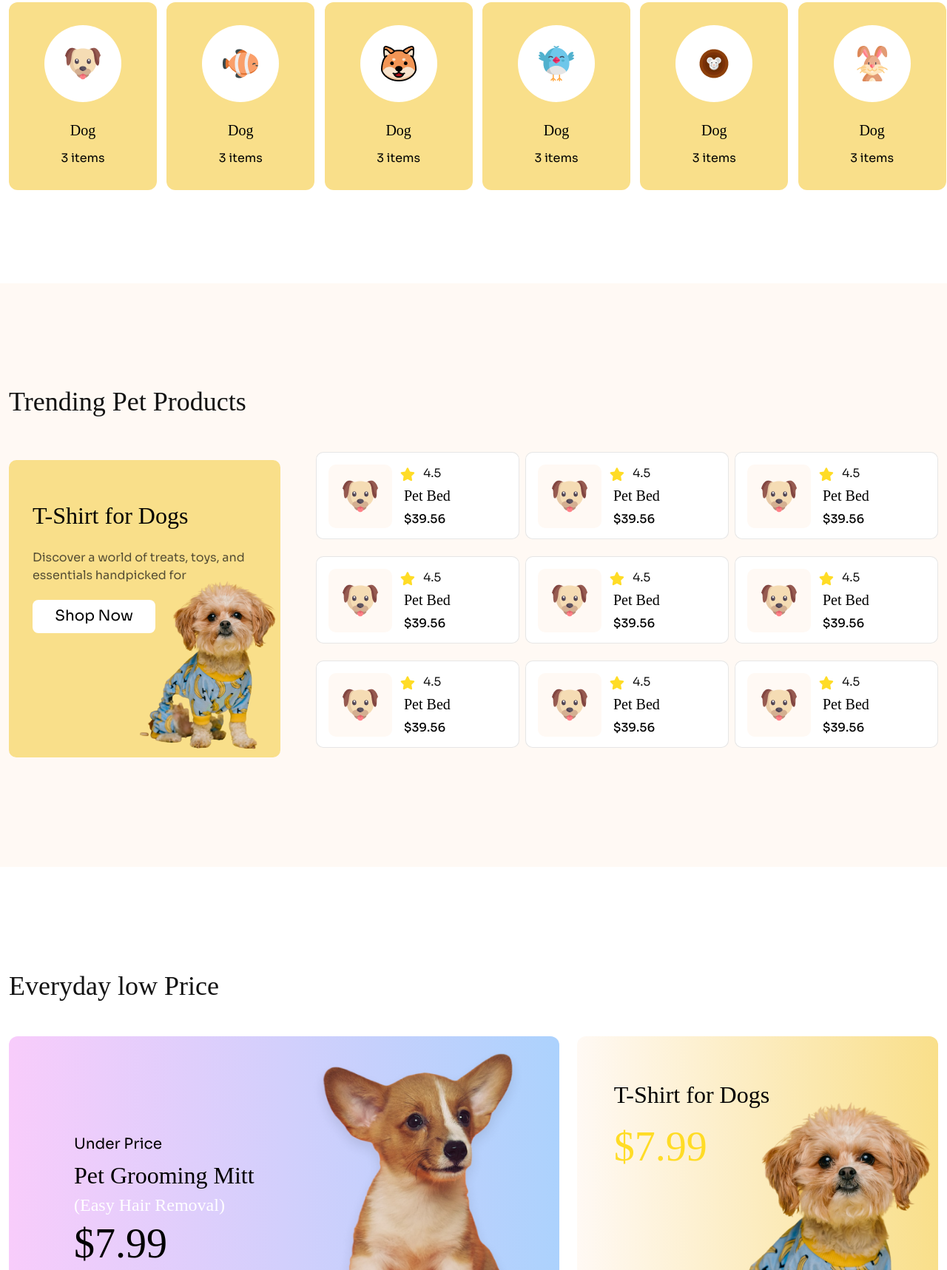
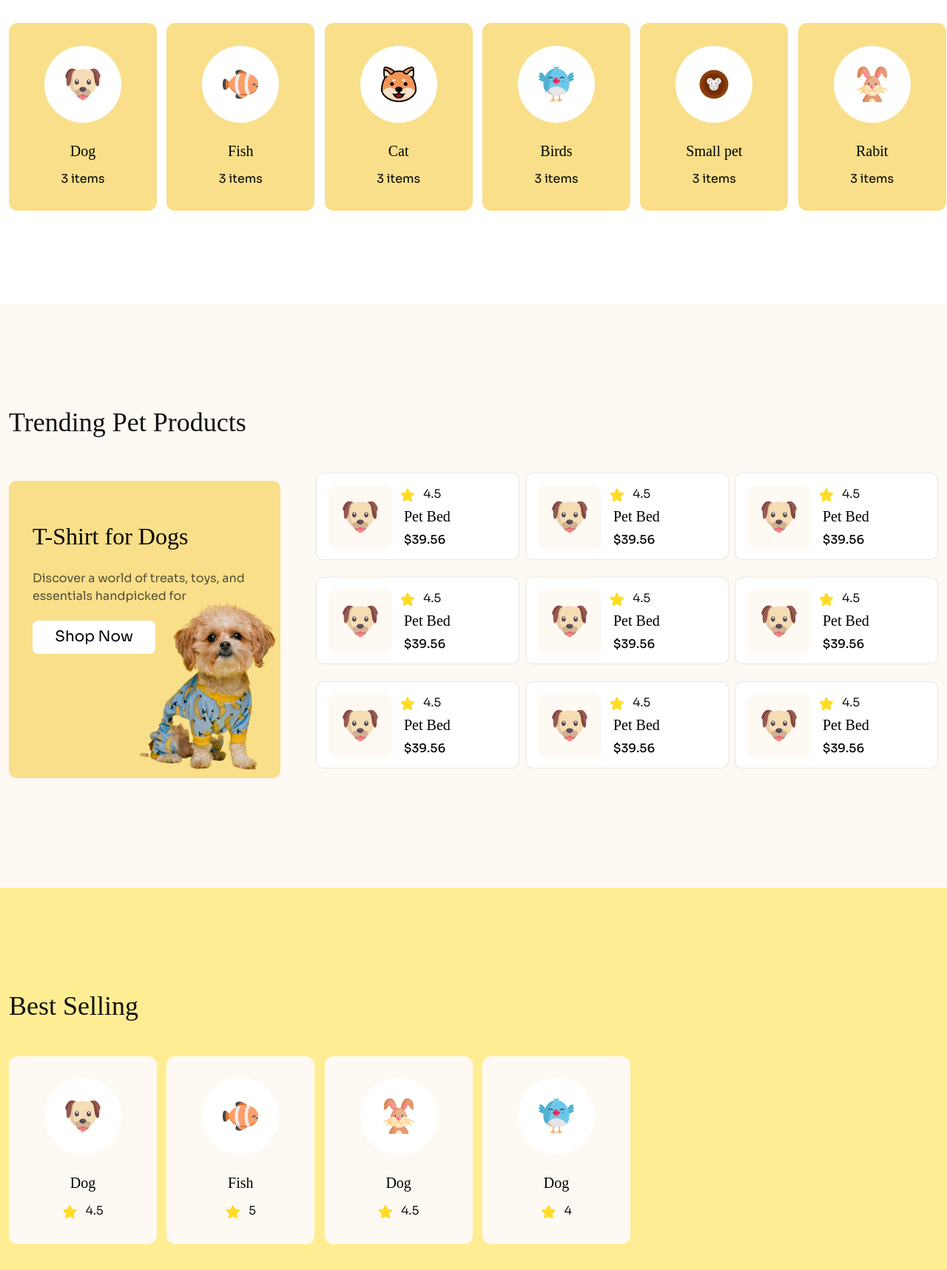
Before and after one commit to mushirarashid/third_project_PH, a plain HTML site: page index.html in a window 1280 px wide. Shown: the part 1083-2800 px from the top of the page at 74% size. Drawn offline with nearby package versions, Linux system fonts and the light colour scheme; a web font is replaced by a local one.

Commit message:
second commit

```diff
--- a/index.html
+++ b/index.html
@@ -89,7 +89,16 @@
         <div class="left">
           <h1 class="font-tittle_text w-[358px] text-3xl font-normal mb-4 text-text_color pt-6
 
-           md:w-[681px] md:leading-normal md:text-[56px] md:font-normal md:mb-4 md:pt-6">Pamper Your Pet, Because They Deserve the Bes</h1>
+           md:w-[681px] md:leading-normal md:text-[56px] md:font-normal md:mb-4 md:pt-6">
+           <span class="relative flex h-3 w-3 md:h-7 mdw-7">
+            <span class="animate-ping absolute inline-flex h-full w-full rounded-full bg-[#FFDC26] opacity-75"></span>
+            <span class="relative inline-flex rounded-full h-3 w-3 md:h-4 md:w-4 bg-[#ffd712]"></span>
+          </span>
+           Pamper Your Pet,
+
+
+
+           Because They Deserve the Bes</h1>
 
           <p class="  w-[350px] font-main_text text-base font-normal mb-6 text-text_color
           md:w-[672px] md:text-xl md:font-normal md:mb-6 md:text-text_color opacity-70 ">Discover a world of treats, toys, and essentials handpicked for your furry friends. Shop now and make tails wag with joy!</p>
@@ -122,7 +131,7 @@
             <div class="image w-[104px] h-[104px] bg-white rounded-full flex justify-center items-center mb-6">
               <img src="c1-assets/fish-cartoon.png" alt="">
             </div>
-            <h6 class="font-tittle_text text-xl font-normal mb-3 text-black">Dog</h6>
+            <h6 class="font-tittle_text text-xl font-normal mb-3 text-black">Fish</h6>
             <p class="font-main_text text-base font-normal text-black">3 items</p>
           </div>
 
@@ -130,7 +139,7 @@
             <div class="image w-[104px] h-[104px] bg-white rounded-full flex justify-center items-center mb-6">
               <img src="c1-assets/cat-cartoon.png" alt="">
             </div>
-            <h6 class="font-tittle_text text-xl font-normal mb-3 text-black">Dog</h6>
+            <h6 class="font-tittle_text text-xl font-normal mb-3 text-black">Cat</h6>
             <p class="font-main_text text-base font-normal text-black">3 items</p>
           </div>
 
@@ -138,7 +147,7 @@
             <div class="image w-[104px] h-[104px] bg-white rounded-full flex justify-center items-center mb-6">
               <img src="c1-assets/bird-cartoon.png" alt="">
             </div>
-            <h6 class="font-tittle_text text-xl font-normal mb-3 text-black">Dog</h6>
+            <h6 class="font-tittle_text text-xl font-normal mb-3 text-black">Birds</h6>
             <p class="font-main_text text-base font-normal text-black">3 items</p>
           </div>
 
@@ -146,7 +155,7 @@
             <div class="image w-[104px] h-[104px] bg-white rounded-full flex justify-center items-center mb-6">
               <img src="c1-assets/mouse-cartoon.png" alt="">
             </div>
-            <h6 class="font-tittle_text text-xl font-normal mb-3 text-black">Dog</h6>
+            <h6 class="font-tittle_text text-xl font-normal mb-3 text-black">Small pet</h6>
             <p class="font-main_text text-base font-normal text-black">3 items</p>
           </div>
 
@@ -154,7 +163,7 @@
             <div class="image w-[104px] h-[104px] bg-white rounded-full flex justify-center items-center mb-6">
               <img src="c1-assets/rabbit-cartoon.png" alt="">
             </div>
-            <h6 class="font-tittle_text text-xl font-normal mb-3 text-black">Dog</h6>
+            <h6 class="font-tittle_text text-xl font-normal mb-3 text-black">Rabit</h6>
             <p class="font-main_text text-base font-normal text-black">3 items</p>
           </div>
 
@@ -344,6 +353,70 @@
       </div>
      </section>
     <!-- products_section end -->
+     <!-- selling_section start -->
+
+     <section class=" pt-[80px] xl:pt-[140px] pb-[126px] bg-[#FFED93]">
+
+      <div class="container px-3 mx-auto">
+        <h3 class="font-tittle_text text-4xl font-normal mb-12 text-text_color">Best Selling</h3>
+
+        <div class="grid grid-cols-2 gap-3 md:grid-cols-2 md:gap-6 lg:grid-cols-4 lg:gap-4 xl:grid-cols-6 xl:gap-6">
+          <div class="w-[200px] h-[254px] rounded-xl bg-nav_bg flex justify-center items-center flex-col">
+            <div class="image w-[104px] h-[104px] bg-white rounded-full flex justify-center items-center mb-6">
+              <img src="c1-assets/dog-cartoon.png" alt="">
+            </div>
+            <h6 class="font-tittle_text text-xl font-normal mb-3 text-black">Dog</h6>
+            <div class=" flex gap-[11px] justify-center mb-2 w-[45px] h-5">
+              <i class="fa-solid fa-star text-main_color text-lg"></i>
+              <p class="font-main_text text-base font-normal mb-[21px] text-text_color">4.5</p>
+
+
+            </div>
+          </div>
+
+          <div class="w-[200px] h-[254px] rounded-xl bg-nav_bg flex justify-center items-center flex-col">
+            <div class="image w-[104px] h-[104px] bg-white rounded-full flex justify-center items-center mb-6">
+              <img src="c1-assets/fish-cartoon.png" alt="">
+            </div>
+            <h6 class="font-tittle_text text-xl font-normal mb-3 text-black">Fish</h6>
+            <div class=" flex gap-[11px] justify-center mb-2 w-[45px] h-5">
+              <i class="fa-solid fa-star text-main_color text-lg"></i>
+              <p class="font-main_text text-base font-normal mb-[21px] text-text_color">5</p>
+            </div>
+          </div>
+
+          <div class="w-[200px] h-[254px] rounded-xl bg-nav_bg flex justify-center items-center flex-col">
+            <div class="image w-[104px] h-[104px] bg-white rounded-full flex justify-center items-center mb-6">
+              <img src="c1-assets/rabbit-cartoon.png" alt="">
+            </div>
+            <h6 class="font-tittle_text text-xl font-normal mb-3 text-black">Dog</h6>
+            <div class=" flex gap-[11px] justify-center mb-2 w-[45px] h-5">
+              <i class="fa-solid fa-star text-main_color text-lg"></i>
+              <p class="font-main_text text-base font-normal mb-[21px] text-text_color">4.5</p>
+            </div>
+          </div>
+
+          <div class="w-[200px] h-[254px] rounded-xl bg-nav_bg flex justify-center items-center flex-col">
+            <div class="image w-[104px] h-[104px] bg-white rounded-full flex justify-center items-center mb-6">
+              <img src="c1-assets/bird-cartoon.png" alt="">
+            </div>
+            <h6 class="font-tittle_text text-xl font-normal mb-3 text-black">Dog</h6>
+            <div class=" flex gap-[11px] justify-center mb-2 w-[45px] h-5">
+              <i class="fa-solid fa-star text-main_color text-lg"></i>
+              <p class="font-main_text text-base font-normal mb-[21px] text-text_color">4</p>
+            </div>
+          </div>
+
+
+
+
+        </div>
+      </div>
+    </section>
+
+
+
+     <!-- selling_section end -->
     <!-- price_section start -->
      <section class="pt-[141px] pb-[405px]">
 
```
